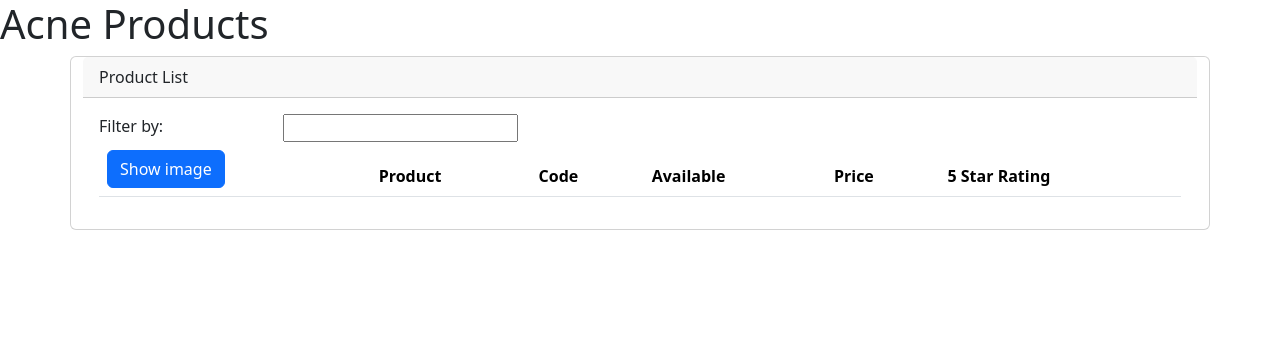
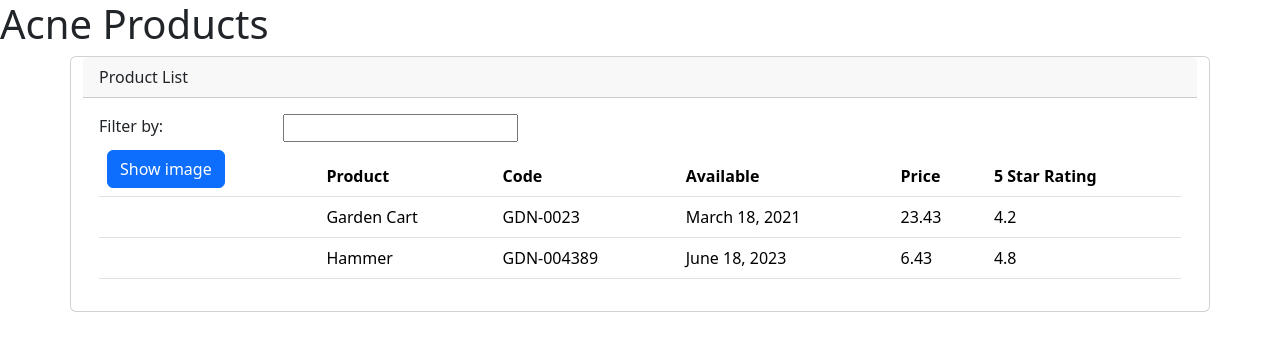
Before and after one commit to erhic/AcnePrcts, an Angular app: page / in a window 1280 px wide. Shown: the top 350 px of the page. Built offline with nearby package versions, Linux system fonts and the light colour scheme.

Commit message:
added a structural directive *ngFor , to loop through products array list

```diff
--- a/src/app/products/product-list.component.html
+++ b/src/app/products/product-list.component.html
@@ -24,7 +24,14 @@
           </tr>
         </thead>
         <tbody>
-
+          <tr *ngFor='let product of products'>
+            <td></td>
+            <td>{{product.productName}}</td>
+            <td>{{product.productCode}}</td>
+            <td>{{product.releaseDate}}</td>
+            <td>{{product.price}}</td>
+            <td>{{product.starRating}}</td>
+          </tr>
         </tbody>
       </table>
     </div>
--- a/src/app/products/product-list.component.ts
+++ b/src/app/products/product-list.component.ts
@@ -13,7 +13,7 @@
 
   {
     'productId':2,
-    'productNmae': 'Garden Cart',
+    'productName': 'Garden Cart',
     'productCode': 'GDN-0023',
     'releaseDate': 'March 18, 2021',
     'description':'15 gallons capacity rolling',
@@ -23,7 +23,7 @@
   },
   {
     'productId':5,
-    'productNmae': 'Hammer',
+    'productName': 'Hammer',
     'productCode': 'GDN-004389',
     'releaseDate': 'June 18, 2023',
     'description':'Steel Curved hammer',
```
